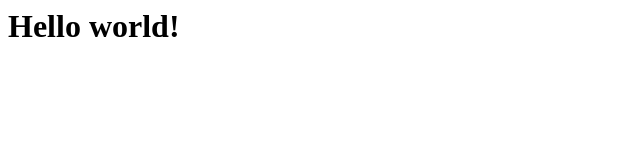
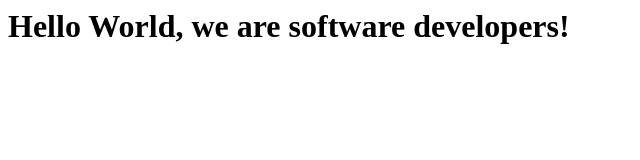
Before and after one commit to a-laarabi/microverse_partner-3, a plain HTML site: page index.html in a window 1280 px wide. Shown: the whole page, without its empty margins (0-640 px from the left). Drawn offline with Linux system fonts and the light colour scheme.

Commit message:
Updated index.html file

```diff
--- a/index.html
+++ b/index.html
@@ -1 +1,2 @@
-<h1>Hello world!</h1>
+<h1>Hello World, we are software developers!
+</h1>
```
